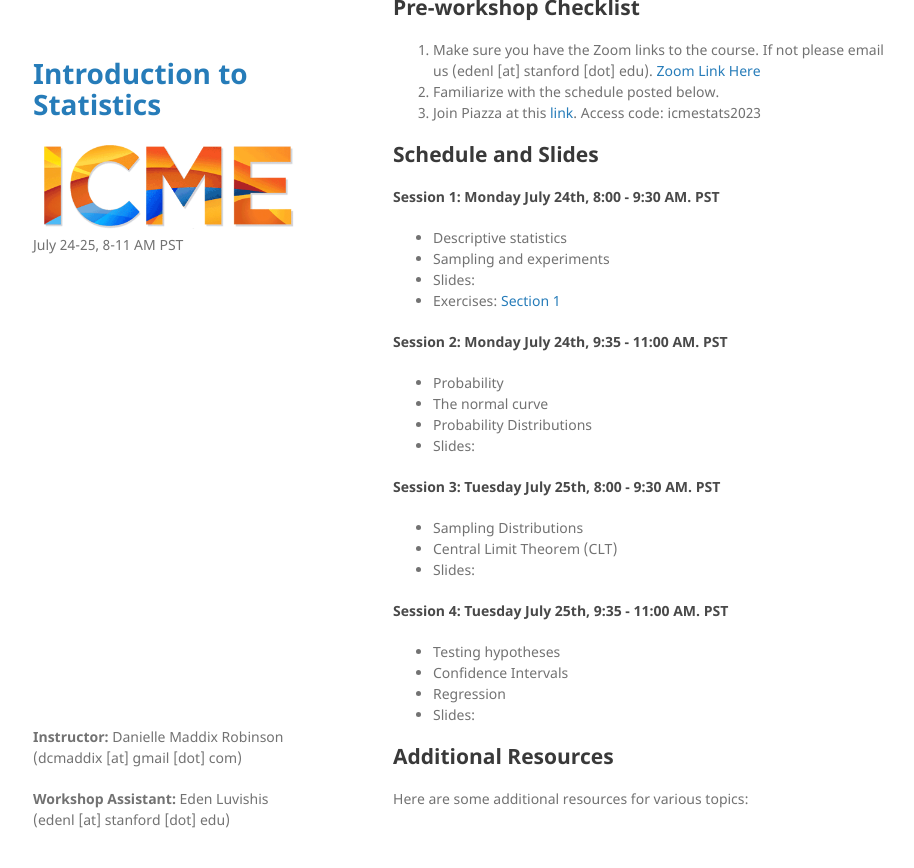
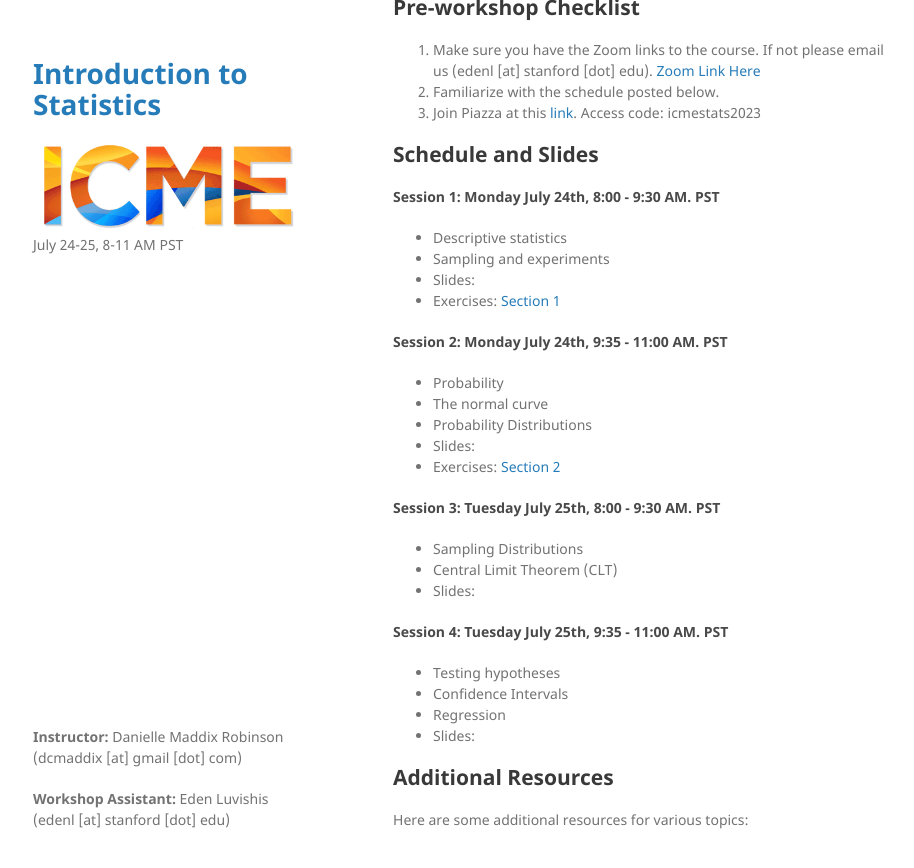
Before and after one commit to eluvishis/Stanford-ICME-Summer-2023-Stats, a Jekyll site: the page built from index.md, in a window 1280 px wide and 900 px high, scrolled down 1574 px. Shown: the top 868 px of the window, without its empty margins (177-1091 px from the left). Built offline with Jekyll 4.4.1, drawn with Linux system fonts in a browser that asks for light colours; our own code applies the rules of GitHub Pages for plain Markdown files.

Commit message:
section 2

```diff
--- a/index.md
+++ b/index.md
@@ -40,6 +40,7 @@ Eden Luvishis is a Master's student in the Institute for Computational and Mathe
   - The normal curve
   - Probability Distributions
   - Slides:
+  - Exercises: [Section 2](/assets/pdf/section2.pdf)
 
 
 #### Session 3: Tuesday July 25th, 8:00 - 9:30 AM. PST
```
